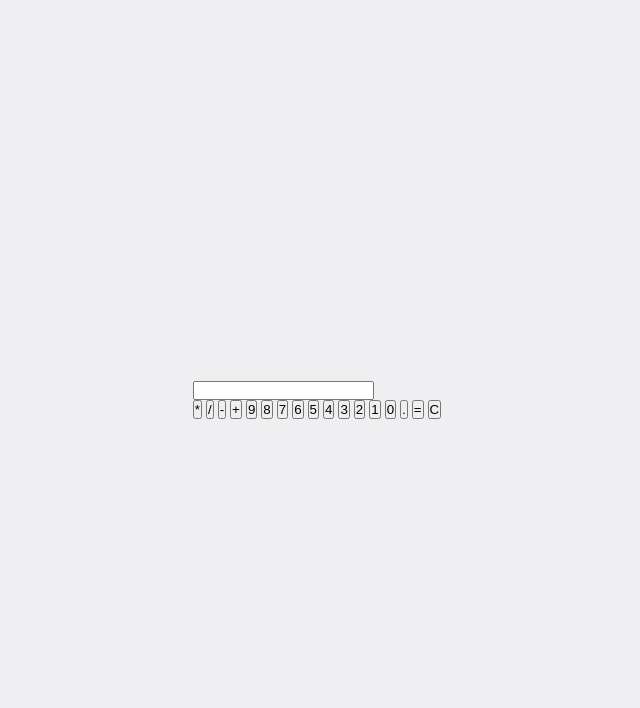
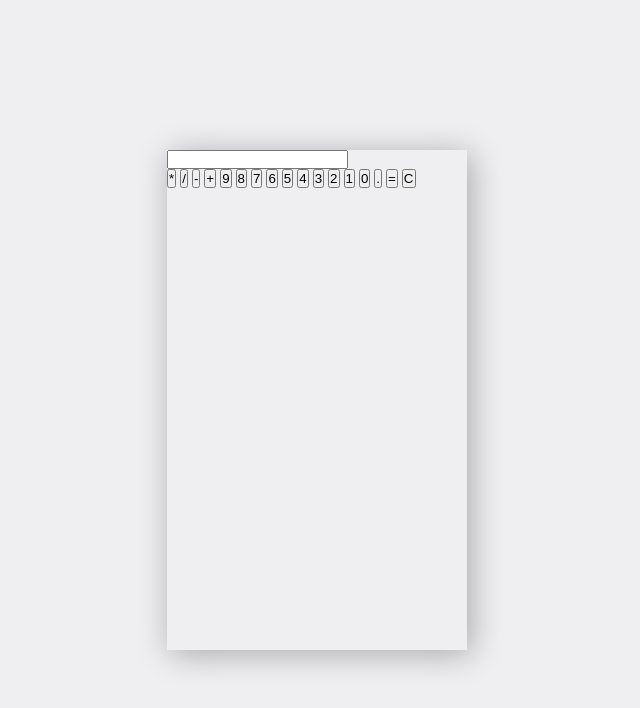
Before and after one commit to elahebanaie101/JS-Calculator, a plain HTML site: page index.html in a window 1280 px wide. Shown: the whole page, without its empty margins (323-963 px from the left). Drawn offline with Linux system fonts and the light colour scheme.

Commit message:
Update style.css

```diff
--- a/style.css
+++ b/style.css
@@ -13,7 +13,7 @@ body {
 }
 
 
-.caculator {
+.calculator {
     width: 300px;
     height: 500px;
     box-shadow: 4px 4px 30px rgba(7, 7, 7, 0.3);
```
